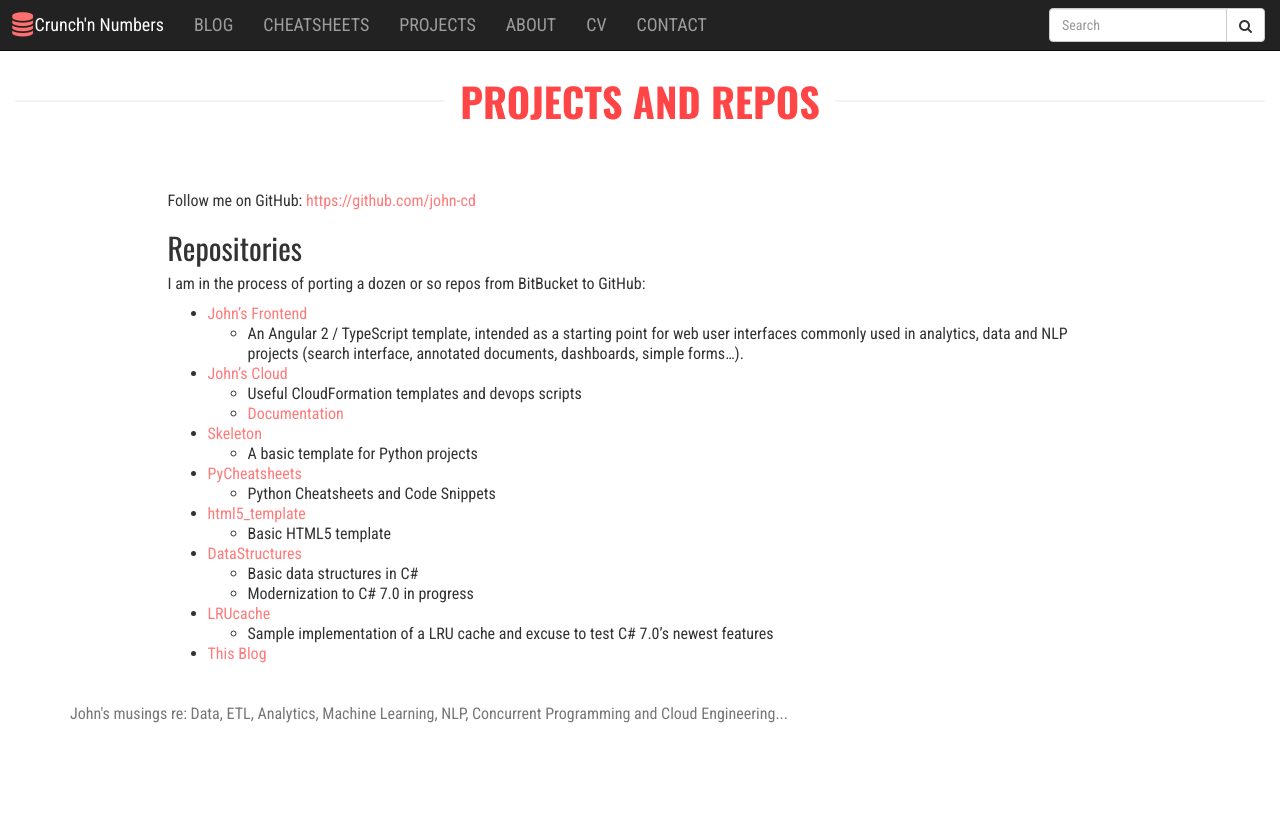
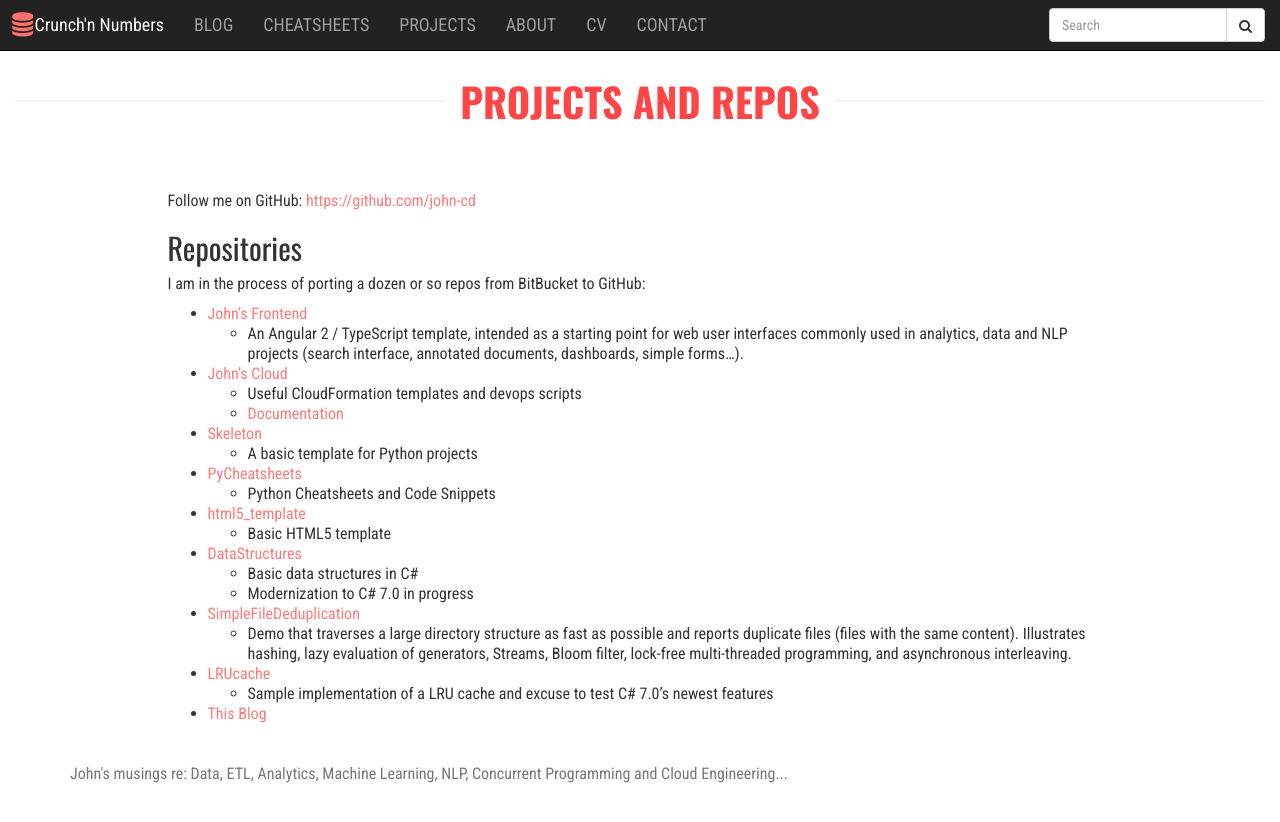
Before and after one commit to john-cd/john-cd.github.io, a Jekyll site: the page built from _pages/projects/index.md, in a window 1280 px wide. Shown: the top 822 px of the page. Built offline with Jekyll 4.4.1, drawn with Linux system fonts in a browser that asks for light colours; nearby versions of some CDN libraries.

Commit message:
update  projects page

```diff
--- a/_pages/projects/index.md
+++ b/_pages/projects/index.md
@@ -31,6 +31,9 @@ I am in the process of porting a dozen or so repos from BitBucket to GitHub:
     * Basic data structures in C#
     * Modernization to C# 7.0 in progress
 
+* [SimpleFileDeduplication](https://github.com/john-cd/SimpleFileDeduplication)
+    * Demo that traverses a large directory structure as fast as possible and reports duplicate files (files with the same content). Illustrates hashing, lazy evaluation of generators, Streams, Bloom filter, lock-free multi-threaded programming, and asynchronous interleaving.
+
 * [LRUcache](https://github.com/john-cd/LRUcache)
     * Sample implementation of a LRU cache and excuse to test C# 7.0's newest features
 
```
